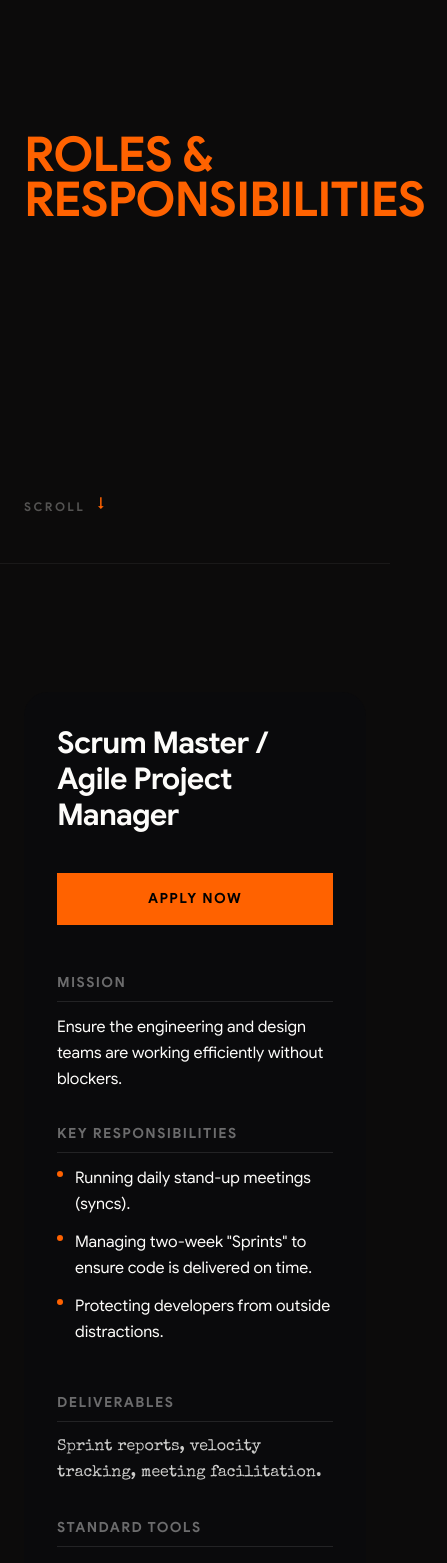
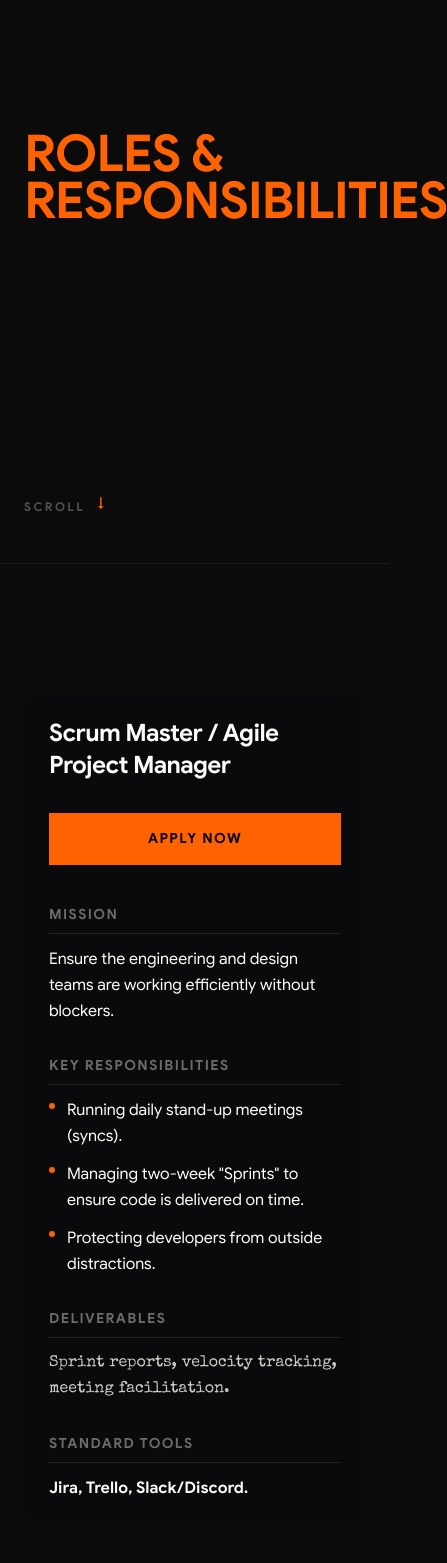
Before and after one commit to duskdynamicsproductions/elevate, a React (Vite) app: page /careers in a window 390 px wide. Shown: the part 280-1843 px from the top of the page, 447 px wide, since content can reach past the window. Built offline with nearby package versions, Linux system fonts and the light colour scheme; a web font is replaced by a local one.

Commit message:
style: Improve mobile responsiveness of Careers page hero text, card layout, and buttons

```diff
--- a/src/CareersPage.tsx
+++ b/src/CareersPage.tsx
@@ -165,7 +165,7 @@ export function CareersPage() {
       {/* ── Full Screen Hero ── */}
       <section className="relative flex h-svh min-h-[700px] w-full flex-col justify-center px-6 md:px-12 lg:px-20 bg-elevate-black border-b border-elevate-paper/[0.06]">
         <div className="max-w-4xl pt-24 md:pt-0">
-          <h1 className="mb-6 text-5xl font-black leading-[0.92] tracking-tight md:text-7xl lg:text-[100px] uppercase text-elevate-orange">
+          <h1 className="mb-6 text-[13vw] sm:text-6xl font-black leading-[0.92] tracking-tight md:text-7xl lg:text-[100px] uppercase text-elevate-orange">
             Roles &<br/>Responsibilities
           </h1>
         </div>
@@ -181,23 +181,23 @@ export function CareersPage() {
       <main className="pt-32 px-6 pb-32 md:px-12 lg:px-24 max-w-7xl mx-auto">
         <div className="space-y-16 md:space-y-24">
           {roles.map((role, index) => (
-            <div key={index} className="group relative bg-[#0a0a0c] p-8 md:p-12 rounded-3xl border border-transparent hover:border-elevate-orange/50 transition-colors duration-500">
+            <div key={index} className="group relative bg-[#0a0a0c] p-6 sm:p-8 md:p-12 rounded-3xl border border-transparent hover:border-elevate-orange/50 transition-colors duration-500">
 
-              <div className="flex flex-col md:flex-row md:items-start justify-between gap-8 mb-12">
+              <div className="flex flex-col md:flex-row md:items-start justify-between gap-6 md:gap-8 mb-10 md:mb-12">
                 <div>
-                  <h2 className="text-3xl md:text-4xl font-black tracking-tight mb-2">{role.title}</h2>
+                  <h2 className="text-2xl sm:text-3xl md:text-4xl font-black tracking-tight mb-2">{role.title}</h2>
                 </div>
                 <a
                   href={getGoogleFormLink(role.title)}
                   target="_blank"
                   rel="noopener noreferrer"
-                  className="inline-flex items-center justify-center shrink-0 bg-elevate-orange text-black px-8 py-4 font-black uppercase tracking-widest text-sm hover:bg-white transition-colors duration-300"
+                  className="inline-flex items-center justify-center shrink-0 w-full md:w-auto bg-elevate-orange text-black px-6 sm:px-8 py-4 font-black uppercase tracking-widest text-sm hover:bg-white transition-colors duration-300"
                 >
                   Apply Now
                 </a>
               </div>
 
-              <div className="grid grid-cols-1 md:grid-cols-2 gap-12">
+              <div className="grid grid-cols-1 md:grid-cols-2 gap-8 md:gap-12">
                 <div className="space-y-8">
                   <div>
                     <h4 className="text-sm font-bold tracking-[0.1em] text-white/40 uppercase mb-3 border-b border-white/10 pb-2">Mission</h4>
```
